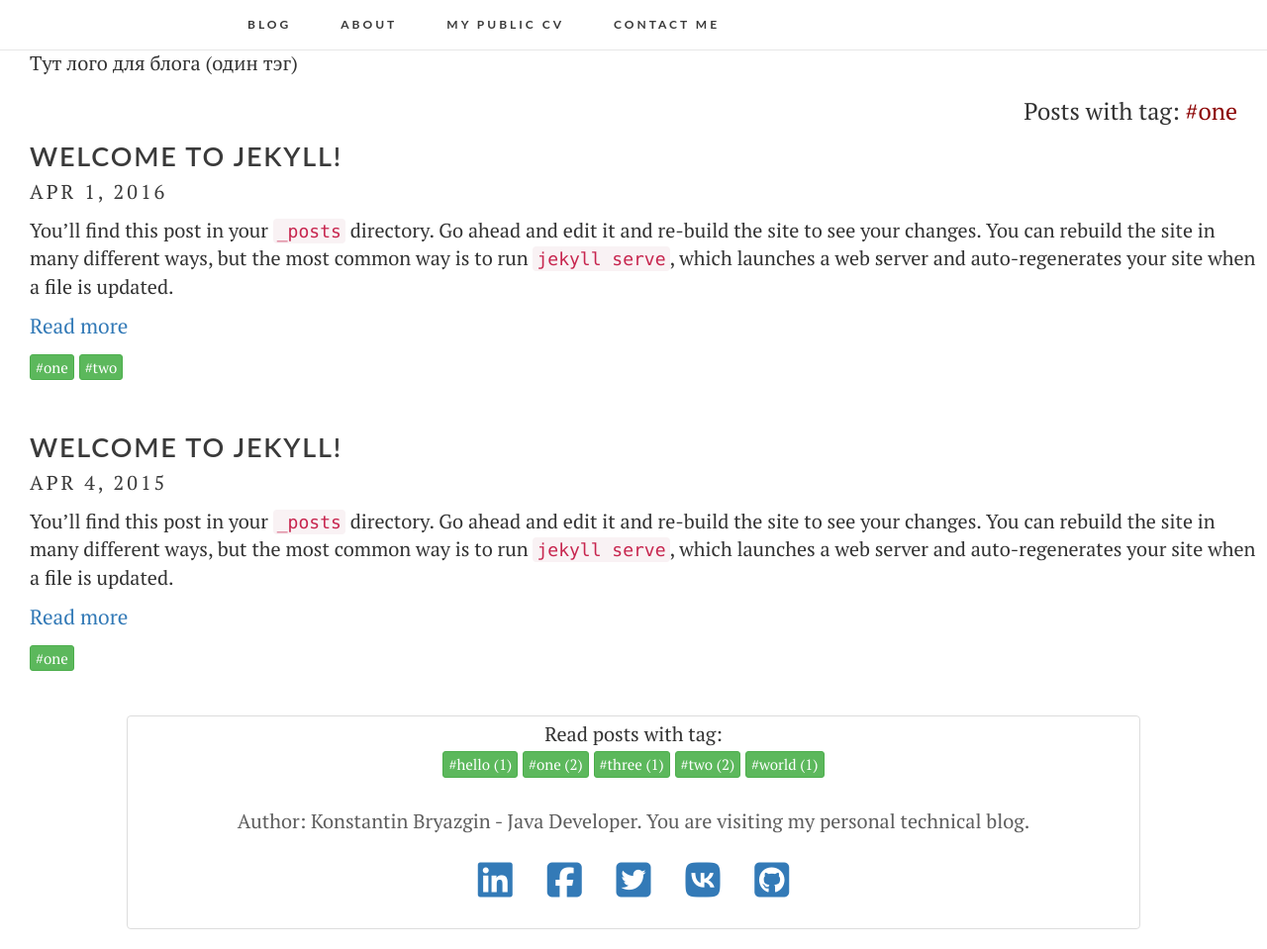
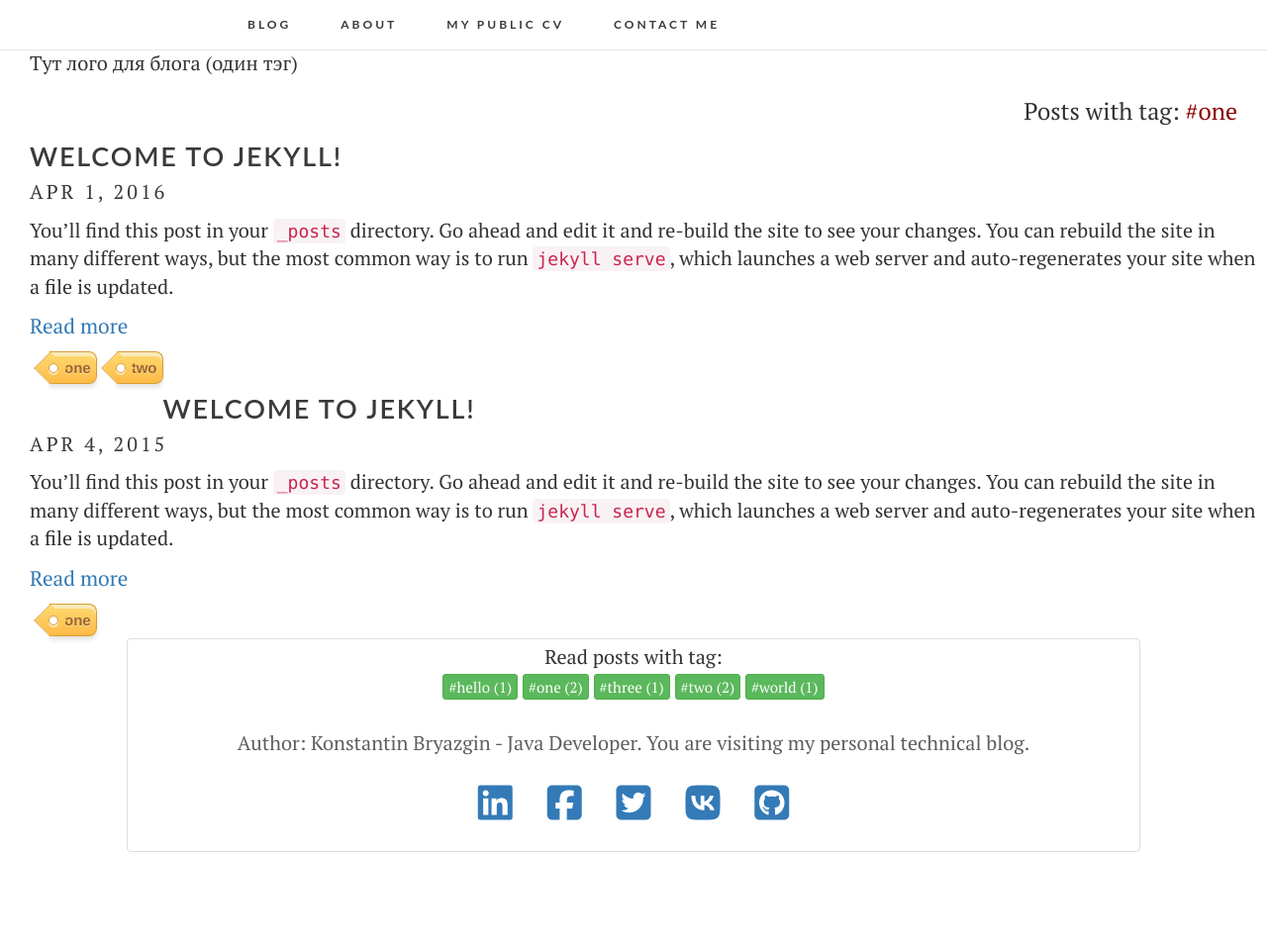
Before and after one commit to kosbr/kosbr.github.io, a Jekyll site: the page built from onetag.md, in a window 1280 px wide and 959 px high. Shown: the whole window at 99% size. Built offline with Jekyll 4.4.1, drawn with Linux system fonts in a browser that asks for light colours; nearby versions of some CDN libraries.

Commit message:
cool tag

```diff
--- a/_layouts/tag.html
+++ b/_layouts/tag.html
@@ -15,11 +15,16 @@ layout: default
             <a class="post-more" href="{{ post.url | prepend: site.baseurl }}">Read more</a>
         </p>
 
-        {% for posttag in post.tags %}
-        <a class="btn btn-success btn-xs tag-btn" href="/tag/{{posttag}}/">
-            #{{ posttag | replace:'-', ' ' }}
-        </a>
-        {% endfor %}
+        <section>
+            {% for posttag in post.tags %}
+
+            <a class="label-size" href="/tag/{{posttag}}/">
+                {{ posttag | replace:'-', ' ' }}
+            </a>
+
+            {% endfor %}
+        </section>
+
     </div>
     {% endfor %}
 </div>
--- a/css/main.scss
+++ b/css/main.scss
@@ -107,5 +107,6 @@ a.post-title:hover {
 @import
         "css/syntax-highlighting",
         "css/base",
-        "css/menu"
+        "css/menu",
+        "css/tag"
 ;
--- /dev/null
+++ b/css/tag.scss
@@ -0,0 +1,98 @@
+.label-size {
+  float: left;
+  margin: 0 0 7px 20px;
+  position: relative;
+  font-family: 'Helvetica Neue', Helvetica, Arial, sans-serif;
+  font-size: 15px;
+  font-weight: bold;
+  text-decoration: none;
+  color: #996633;
+  text-shadow: 0px 1px 0px rgba(255,255,255,.4);
+  padding: 5px 5px 5px 15px;
+  border-top: 1px solid #d99d38;
+  border-right: 1px solid #d99d38;
+  border-bottom: 1px solid #d99d38;
+  -webkit-border-radius: 0 8px 8px 0;
+  -moz-border-radius: 0 8px 8px 0;
+  border-radius: 0 8px 8px 0;
+  background-image: -webkit-linear-gradient(top, rgb(254, 218, 113), rgb(254, 186, 71));
+  background-image: -moz-linear-gradient(top, rgb(254, 218, 113), rgb(254, 186, 71));
+  background-image: -o-linear-gradient(top, rgb(254, 218, 113), rgb(254, 186, 71));
+  background-image: -ms-linear-gradient(top, rgb(254, 218, 113), rgb(254, 186, 71));
+  background-image: linear-gradient(top, rgb(254, 218, 113), rgb(254, 186, 71));
+  filter: progid:DXImageTransform.Microsoft.gradient(GradientType=0,StartColorStr='#feda71', EndColorStr='#feba47');
+  -webkit-box-shadow: inset 0 4px 0 #faeaba,
+  0 4px 4px rgba(0,0,0,.1);
+  -moz-box-shadow: inset 0 4px 0 #faeaba,
+  0 4px 4px rgba(0,0,0,.1);
+  box-shadow: inset 0 4px 0 #faeaba,
+  0 4px 4px rgba(0,0,0,.1);
+  z-index: 999;
+}
+
+.label-size:before {
+  content: '';
+  width: 24px;
+  height: 24px;
+  background-image: -webkit-linear-gradient(left top, rgb(254, 218, 113), rgb(254, 186, 71));
+  background-image: -moz-linear-gradient(left top, rgb(254, 218, 113), rgb(254, 186, 71));
+  background-image: -o-linear-gradient(left top, rgb(254, 218, 113), rgb(254, 186, 71));
+  background-image: -ms-linear-gradient(left top, rgb(254, 218, 113), rgb(254, 186, 71));
+  background-image: linear-gradient(left top, rgb(254, 218, 113), rgb(254, 186, 71));
+  filter: progid:DXImageTransform.Microsoft.gradient(GradientType=1,StartColorStr='#feda71', EndColorStr='#feba47');
+  position: absolute;
+  left: -11px;
+  top: 4px;
+  -webkit-transform: rotate(45deg);
+  -moz-transform: rotate(45deg);
+  -o-transform: rotate(45deg);
+  transform: rotate(45deg);
+  border-left: 1px solid #d99d38;
+  border-bottom: 1px solid #d99d38;
+  -webkit-border-radius: 0 0 0 0.25px;
+  -moz-border-radius: 0 0 0 0.25px;
+  border-radius: 0 0 0 0.25px;
+  z-index: 1;
+}
+
+.label-size:after {
+  content: '';
+  width: 10px;
+  height: 10px;
+  background: #fff;
+  -webkit-border-radius: 5px;
+  -moz-border-radius: 5px;
+  border-radius: 5px;
+  border: 1px solid #d99d38;
+  -webkit-box-shadow: 0 2px 0 #faeaba;
+  -moz-box-shadow: 0 2px 0 #faeaba;
+  box-shadow: 0 2px 0 #faeaba;
+  position: absolute;
+  top: 11px;
+  left: -1px;
+  z-index: 9999;
+}
+
+#Label1 {
+  height: 210px;
+}
+
+.label-size:hover {
+  background-image: -webkit-linear-gradient(top, rgb(254, 225, 141), rgb(254, 200, 108));
+  background-image: -moz-linear-gradient(top, rgb(254, 225, 141), rgb(254, 200, 108));
+  background-image: -o-linear-gradient(top, rgb(254, 225, 141), rgb(254, 200, 108));
+  background-image: -ms-linear-gradient(top, rgb(254, 225, 141), rgb(254, 200, 108));
+  background-image: linear-gradient(top, rgb(254, 225, 141), rgb(254, 200, 108));
+  filter: progid:DXImageTransform.Microsoft.gradient(GradientType=0,StartColorStr='#fee18d', EndColorStr='#fec86c');
+  border-color: #e1b160;
+}
+
+.label-size:hover:before {
+  background-image: -webkit-linear-gradient(left top, rgb(254, 225, 141), rgb(254, 200, 108));
+  background-image: -moz-linear-gradient(left top, rgb(254, 225, 141), rgb(254, 200, 108));
+  background-image: -o-linear-gradient(left top, rgb(254, 225, 141), rgb(254, 200, 108));
+  background-image: -ms-linear-gradient(left top, rgb(254, 225, 141), rgb(254, 200, 108));
+  background-image: linear-gradient(left top, rgb(254, 225, 141), rgb(254, 200, 108));
+  filter: progid:DXImageTransform.Microsoft.gradient(GradientType=1,StartColorStr='#fee18d', EndColorStr='#fec86c');
+  border-color: #e1b160;
+}
```
